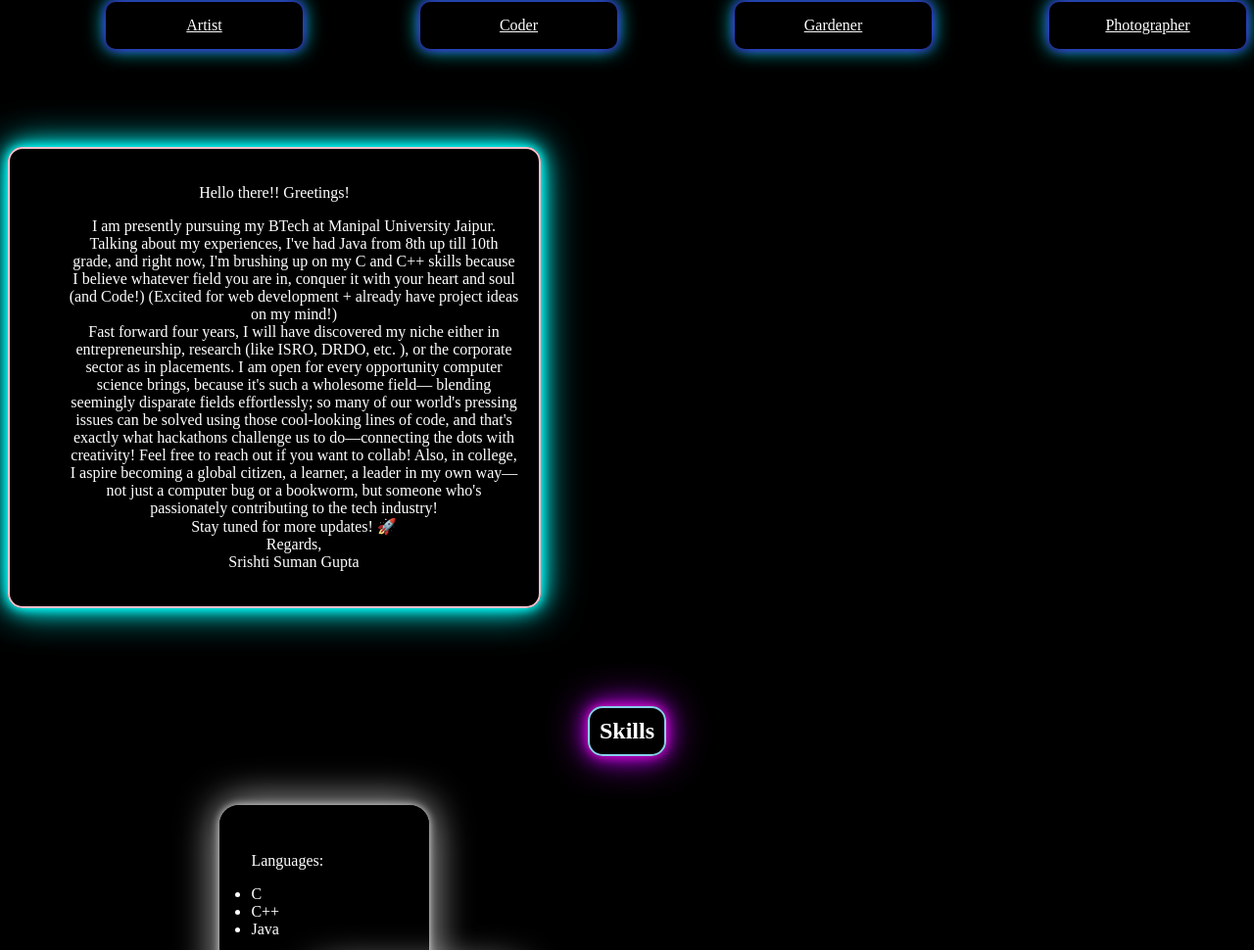
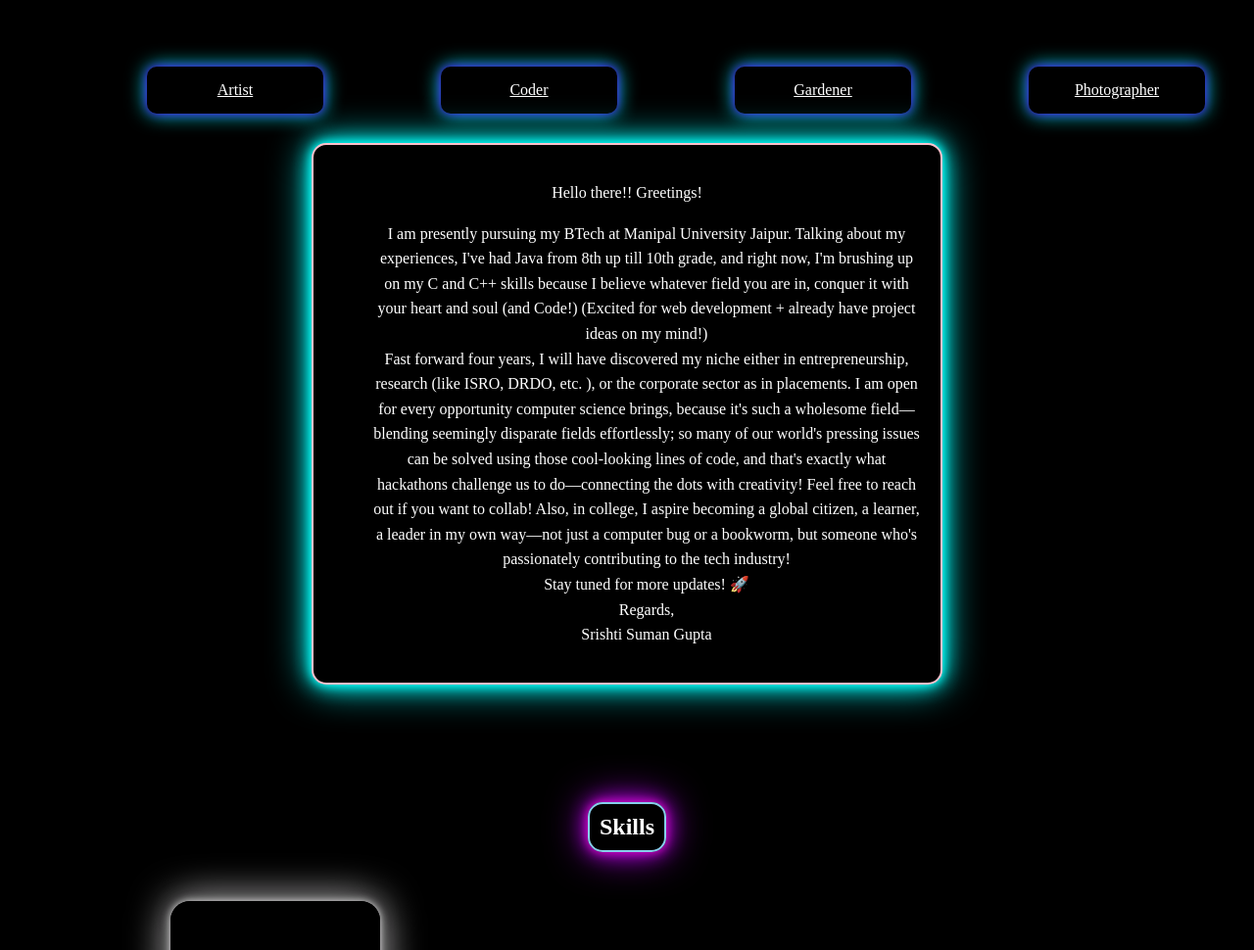
Before and after one commit to Srishti-Gupta74/Portfolio, a plain HTML site: page index.html in a window 1280 px wide. Shown: the part 842-1812 px from the top of the page at 98% size. Drawn offline with Linux system fonts and the light colour scheme.

Commit message:
Final Submission

```diff
--- a/index.html
+++ b/index.html
@@ -25,7 +25,7 @@
     </nav>
 </header>
 <main>
-    <section id="about autoShow">
+    <section id="about-section">
         <h2 class="a">About Me</h2>
         <div id="flexbox">
        <div class="hobby1"><a  href="20241214_110255~2.jpg" style="color:white">Artist</a></div>
--- a/script.js
+++ b/script.js
@@ -1,2 +1 @@
-
 alert('Feel free to drop in your ideas for collab in the socials here!');
--- a/style.css
+++ b/style.css
@@ -2,6 +2,7 @@ h1 {
 
   border: 2px solid blueviolet;
   text-align:center;
+
   margin-left: 50px;
   margin-top: 100px;
   margin-bottom: 50px;
@@ -27,6 +28,7 @@ h2 {
    margin:10px auto;
    margin-top:100px;
    margin-bottom:50px;
+
 }
 .future {
     text-align:center;
@@ -34,14 +36,15 @@ h2 {
     margin-bottom:50px;
 }
 .past {
-    margin-top:100px;
+    margin-top:40px;
     margin-bottom:50px;
-    text-align:left;
-    margin-left:100px;
+
+    margin-left:40px;
+
 }
 .rep {
     text-align:left;
-    margin-left:100px;
+    margin-left:40px;
 }
 .flexbox {
     display:flex;
@@ -62,36 +65,41 @@ img {
 
 
 }
-#about {
-    width: 600px;
-    margin-left: auto;
-    margin-right: auto;
+#about-section {
+    display:flex;
+    flex-direction:column;
+    justify-content:center;
+    align-items:center;
+    min-height:100vh;
+    padding:20px;
 }
+
 #written {
-    margin-left:400;
-    margin-top:100px;
-    margin-bottom:30px;
-    text-align:center;
-    width:500px;
-    border: 2px solid #ffc0cb;
-    padding: 20px;
-    border-radius: 15px;
-    box-shadow: 0 0 10px #00fffb, 0 0 20px #00fffb, 0 0 40px #00fffb;
-
+   width:100%;
+   max-width:600px;
+   text-align:center;
+   border:2px solid #ffc0cb;
+   padding:20px;
+   border-radius:15px;
+   background-color:black;
+   box-shadow:0 0 10px #00fffb, 0 0 20px #00fffb, 0 0 40px #00fffb;
+   line-height:1.6;
 }
 .written2:hover {
-    transform: scale(1.05);
+    transform: scale(1.01);
     transition:2s;
 }
 
 #projectpara {
     text-align:center;
      border: 2px solid pink;
-     margin-left:100px;
+     margin-left:40px;
+     width:400px;
+
     padding: 20px;
     border-radius: 15px;
     box-shadow: 0 0 10px #00fffb, 0 0 20px #00fffb, 0 0 40px #00fffb;
-    width:400px;
+
 }
     .a {
     border: 2px solid pink;
@@ -108,42 +116,48 @@ img {
     box-shadow: 0 0 10px #d806bc, 0 0 20px #b408e9, 0 0 40px #ab06dd;
 }
 .list1 {
-    margin-left:90px;
+    margin-left:40px;
     text-align:left;
+    width:150px;
+    height:150px;
+
 border: 2px solid rgb(0, 0, 0);
     padding:30px;
     border-radius: 20px;
-    width:150px;
-    height:150px;
+
     box-shadow: 0 0 10px #fffdff, 0 0 20px #0e0e0e, 0 0 40px #fdfbfd;
 }
 
 .list2 {
-    margin-left:186px;
+    margin-left:136px;
    margin-top:-60px;
     width:150px;
     height:150px;
+
     border: 2px solid rgb(0, 0, 0);
     padding:30px;
     border-radius: 20px;
     box-shadow: 0 0 10px #fffeff, 0 0 20px #060606, 0 0 40px #ffffff;
 }
 .list3 {
-    margin-left:282px;
+    margin-left:232px;
     width:150px;
     height:150px;
-    border: 2px solid rgb(9, 9, 9);
    margin-top:-60px;
+
+   border: 2px solid rgb(9, 9, 9);
    padding:30px;
     border-radius: 20px;
     box-shadow: 0 0 10px #f5f3f5, 0 0 20px #0b0b0b, 0 0 40px #f6f5f7;
 }
 .list4 {
-    margin-left:350px;
+    margin-left:300px;
     width:150px;
     height:150px;
+    margin-top:-60px;
+
     border: 2px solid rgb(5, 5, 5);
-    margin-top:-60px;
+
     border-radius: 20px;
     padding:30px;
     box-shadow: 0 0 10px #f1f0f1, 0 0 20px #030303, 0 0 40px #f1f0f1;
@@ -204,12 +218,14 @@ border: 2px solid rgb(0, 0, 0);
 }
 .c {
    margin-top: 100px;
+
     border: 2px solid peachpuff;
     padding: 10px;
     border-radius: 15px;
     box-shadow: 0 0 10px #d806bc, 0 0 20px #b408e9, 0 0 40px #ab06dd;
 }
 .d {
+
     margin-top: 100px;
     margin-bottom:50px;
     width: 50%;
@@ -222,10 +238,10 @@ border: 2px solid rgb(0, 0, 0);
 
 #flexbox {
     display: flex;
-    justify-content: center; /* Centers the boxes horizontally */
-    gap: 20px; /* Space between boxes */
-    margin: 30px 0; /* Space above and below the section */
-    flex-wrap: wrap; /* Allows boxes to wrap on small screens */
+    justify-content: center;
+    gap: 20px;
+    margin: 30px 0;
+    flex-wrap: wrap;
 
 }
 
@@ -244,6 +260,7 @@ border: 2px solid rgb(0, 0, 0);
 }
 
 #skills {
+
     width: 80%;
     margin-left: auto;
     margin-right: auto;
@@ -278,6 +295,7 @@ button:hover .stars{
 }
 .co {
     margin-left:90px;
+
 }
 .ho {
     margin-left:90px;
@@ -285,16 +303,8 @@ button:hover .stars{
 .ro {
     margin-left:90px;
 }
-.autoShow {
-    animation: text-appear both;
-    animation-timeline:view();
-    animation-range:entry 20% cover 100vh;
-}
-.imageReveal
-{
-    animation: imageReveal both;
-    animation-timeline: view(15% 5%);
-}
+
+
 @keyframes text-appear {
     from {
         opacity:0;
```
